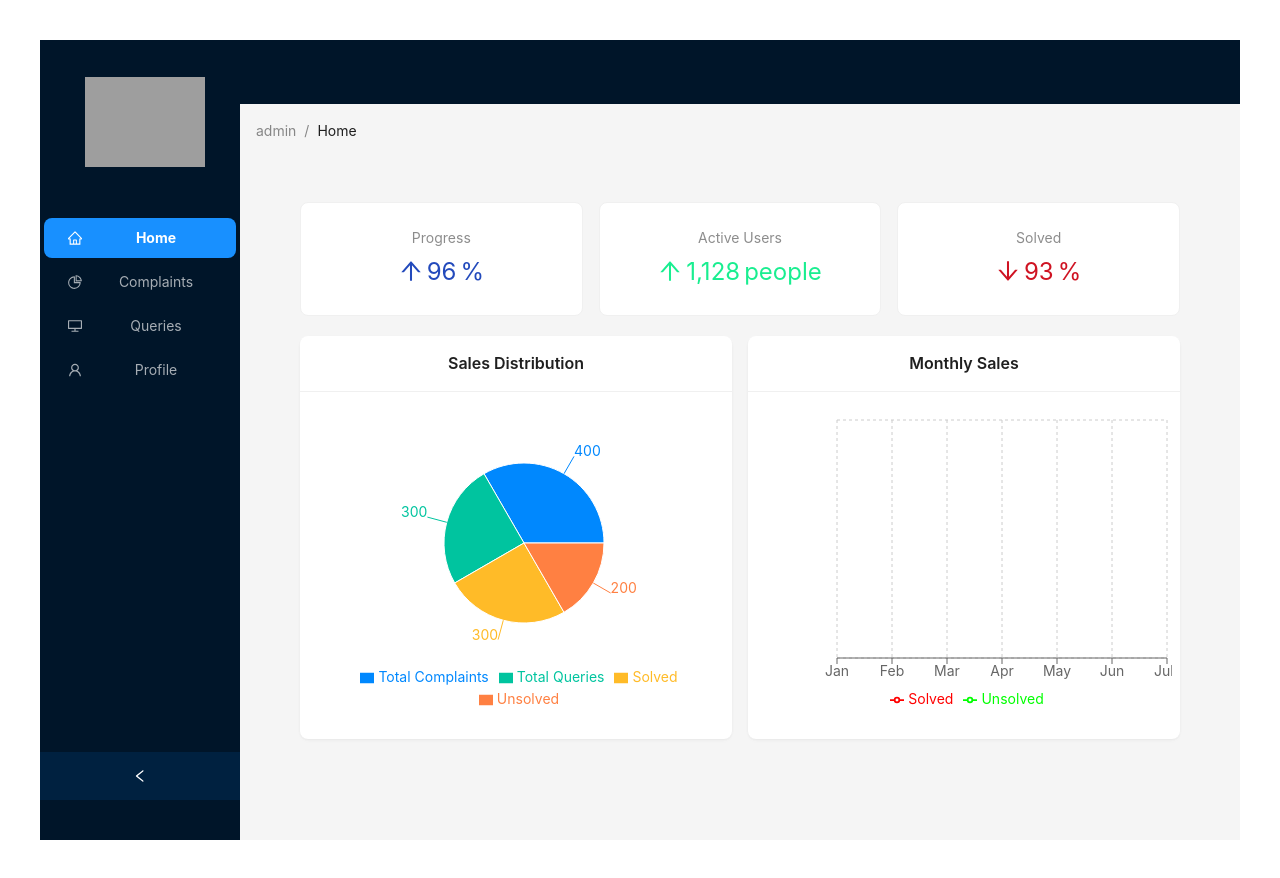
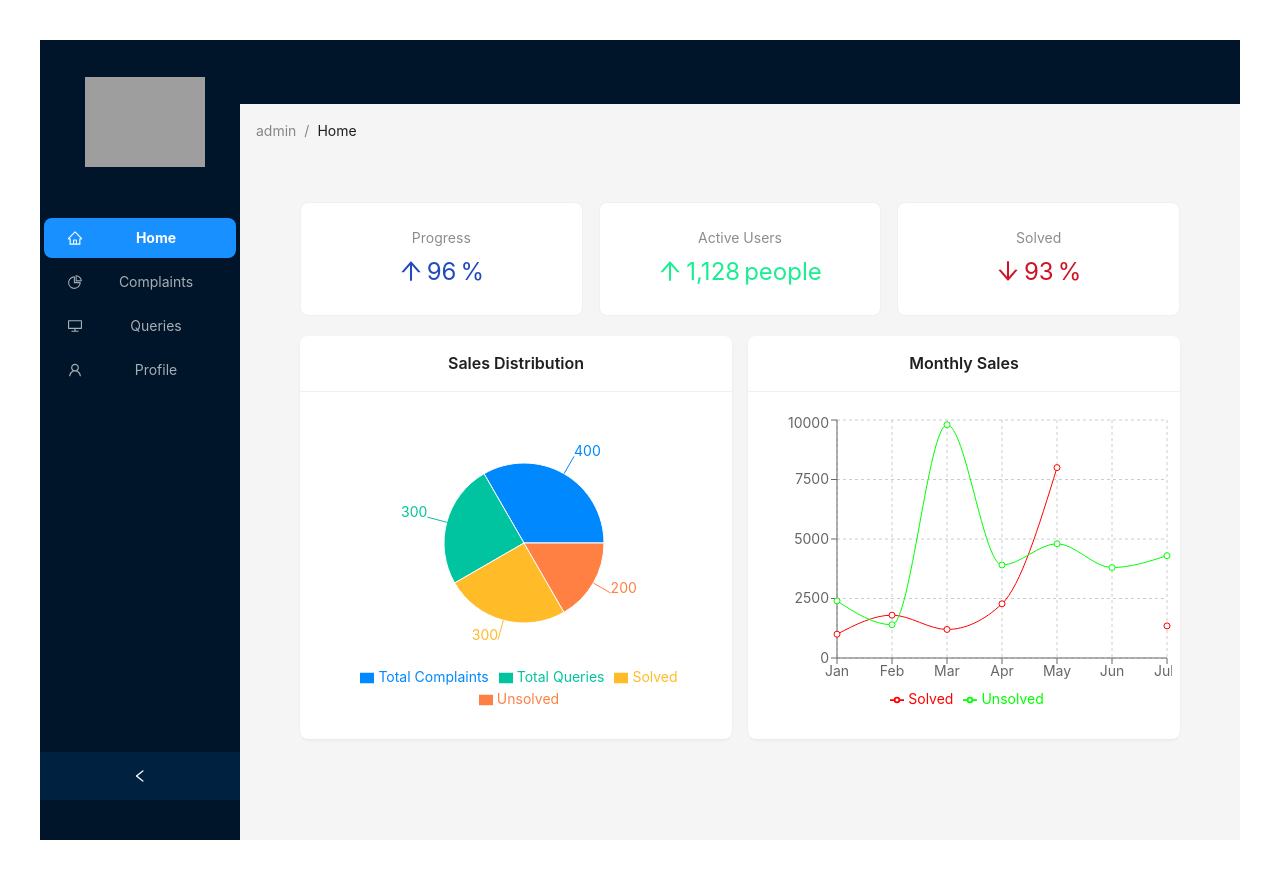
Before and after one commit to krishmakhijani/Barclays_Frontend, a React (Vite) app in the folder admin/: page /dashboard in a window 1280 px wide. Built offline with nearby package versions, Linux system fonts and the light colour scheme; grey boxes are pictures that could not be loaded.

Commit message:
Final query Edit

```diff
--- a/admin/src/pages/Dashboard/HomePage.jsx
+++ b/admin/src/pages/Dashboard/HomePage.jsx
@@ -10,13 +10,13 @@ const dataPie = [
 ];
 
 const dataLine = [
-  { name: 'Jan', uv: 1000, pv: 2400, amt: 2400 },
-  { name: 'Feb', uv: 1800, pv: 1398, amt: 2210 },
-  { name: 'Mar', uv: 1200, pv: 9800, amt: 2290 },
-  { name: 'Apr', uv: 2278, pv: 3908, amt: 2000 },
-  { name: 'May', uv: 8000, pv: 4800, amt: 2181 },
-  { name: 'Jun', uv: 2239, pv: 3800, amt: 2500 },
-  { name: 'Jul', uv: 1349, pv: 4300, amt: 2100 },
+  { name: 'Jan', Solved: 1000, Unsolved: 2400, amt: 2400 },
+  { name: 'Feb', Solved: 1800, Unsolved: 1398, amt: 2210 },
+  { name: 'Mar', Solved: 1200, Unsolved: 9800, amt: 2290 },
+  { name: 'Apr', Solved: 2278, Unsolved: 3908, amt: 2000 },
+  { name: 'May', Solved: 8000, Unsolved: 4800, amt: 2181 },
+  { name: 'Jun', uSolvedv: 2239, Unsolved: 3800, amt: 2500 },
+  { name: 'Jul', Solved: 1349, Unsolved: 4300, amt: 2100 },
 ];
 
 const COLORS = ['#0088FE', '#00C49F', '#FFBB28', '#FF8042'];
```
